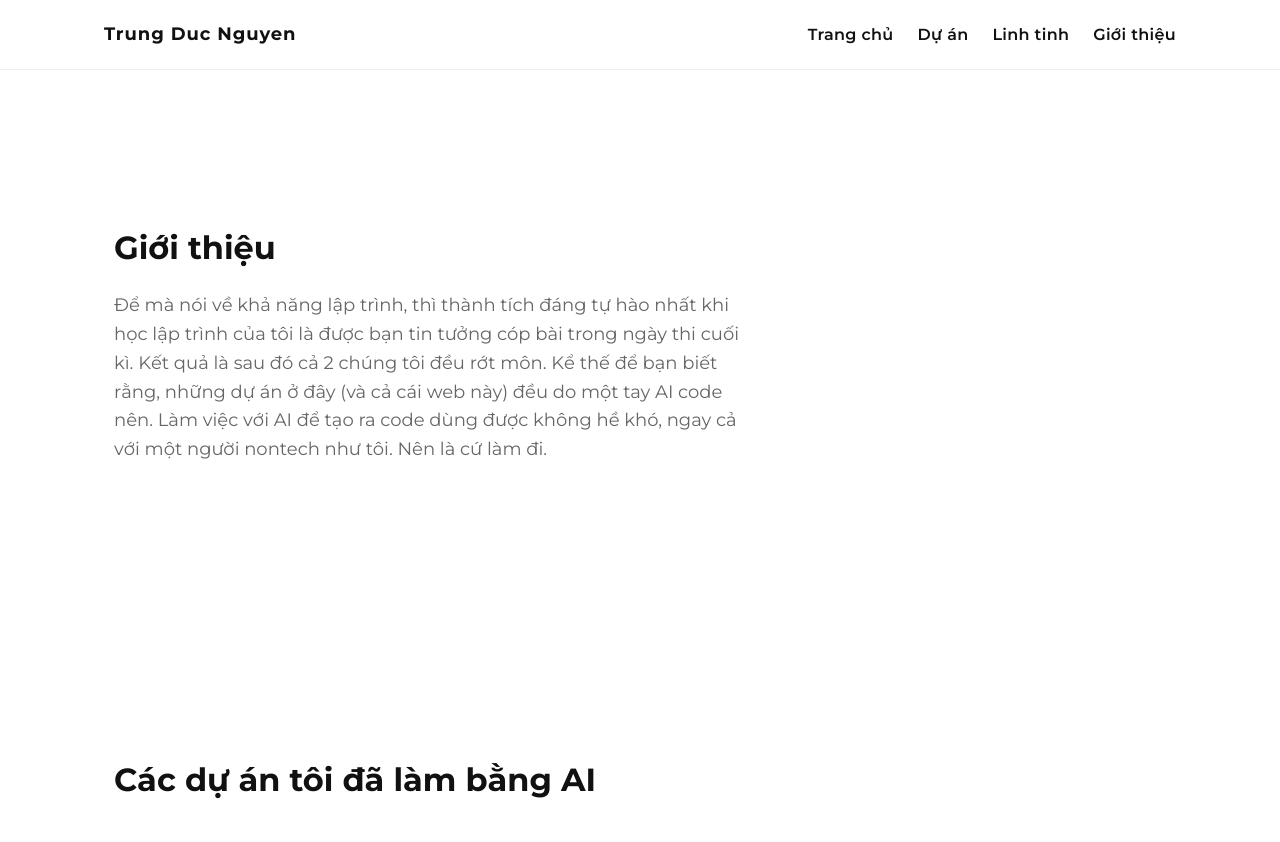
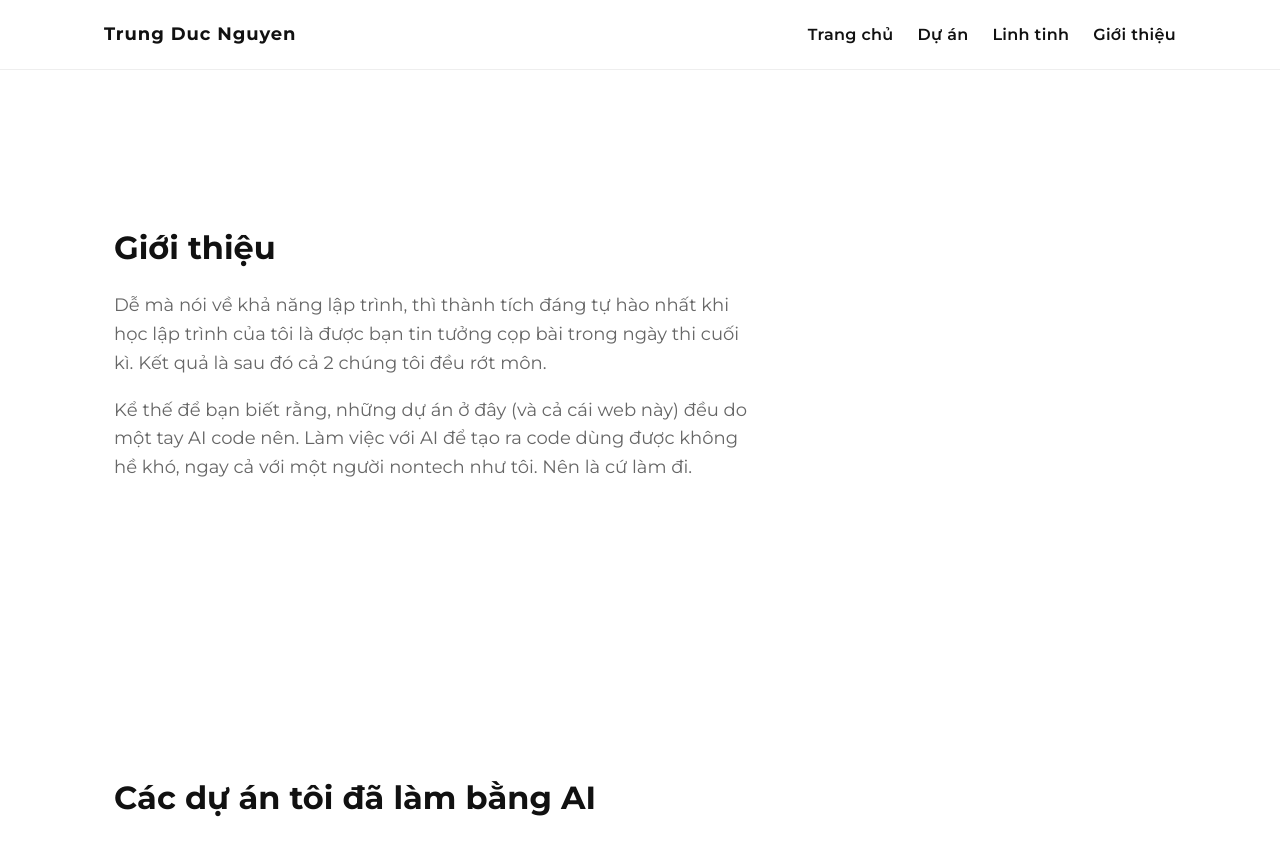
Before and after one commit to trungducngtd/trungducngtd.github.io, a Jekyll site: the page built from projects.html, in a window 1280 px wide and 900 px high, cut to the strip 0-842 px from the top of the window. Built offline with Jekyll 4.4.1, drawn with Linux system fonts in a browser that asks for light colours.

Commit message:
Update project introduction text in projects.html

```diff
--- a/projects.html
+++ b/projects.html
@@ -7,11 +7,13 @@ title: Dự án
   <div class="section-heading">
     <p class="section-title">Giới thiệu</p>
     <p class="section-subtitle">
-      Để mà nói về khả năng lập trình, thì thành tích đáng tự hào nhất khi học lập trình của tôi là được bạn tin tưởng cóp bài trong ngày thi cuối kì.
-      Kết quả là sau đó cả 2 chúng tôi đều rớt môn.
+    Dễ mà nói về khả năng lập trình, thì thành tích đáng tự hào nhất khi học lập trình của tôi là được bạn tin tưởng cọp bài trong ngày thi cuối kì.
+    Kết quả là sau đó cả 2 chúng tôi đều rớt môn.
+    </p>
 
-      Kể thế để bạn biết rằng, những dự án ở đây (và cả cái web này) đều do một tay AI code nên. Làm việc với AI để tạo ra code dùng được không hề khó, ngay cả với một người nontech như tôi.
-      Nên là cứ làm đi.
+    <p class="section-subtitle">
+    Kể thế để bạn biết rằng, những dự án ở đây (và cả cái web này) đều do một tay AI code nên. Làm việc với AI để tạo ra code dùng được không hề khó, ngay cả với một người nontech như tôi.
+    Nên là cứ làm đi.
     </p>
   </div>
 </section>
```
